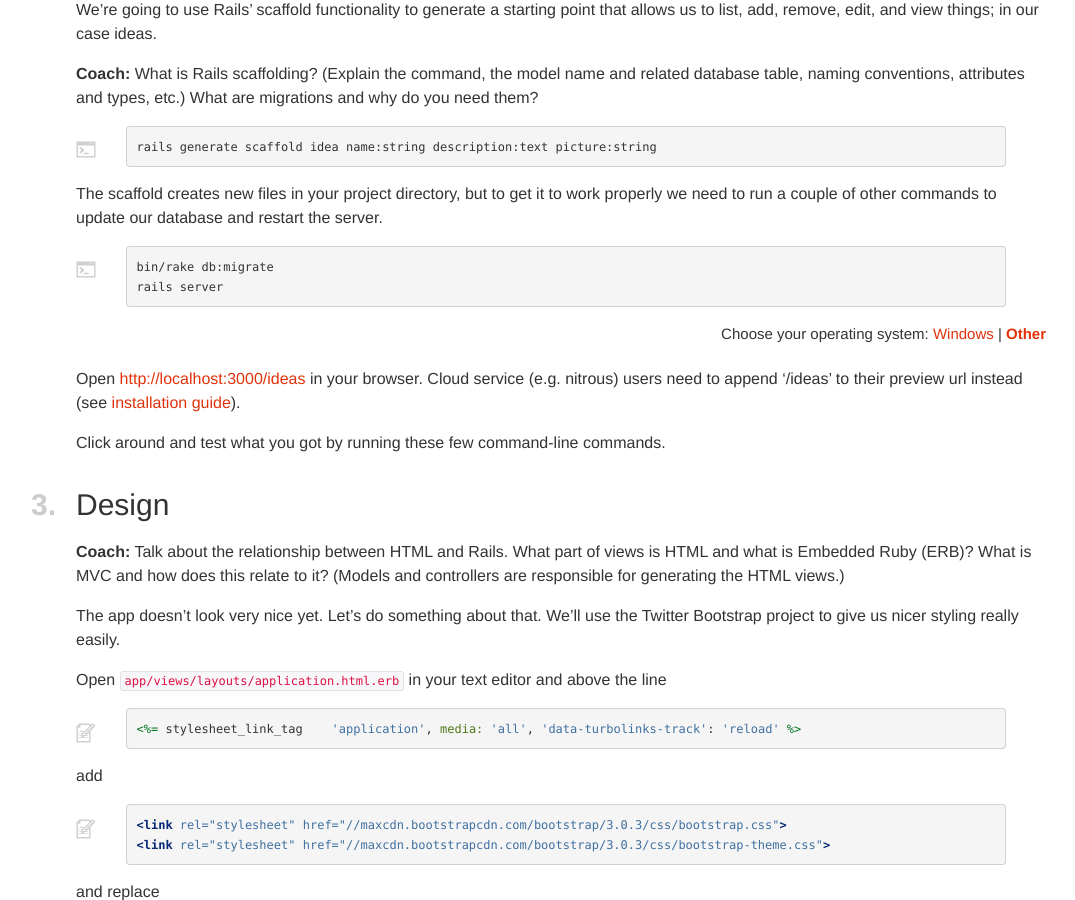
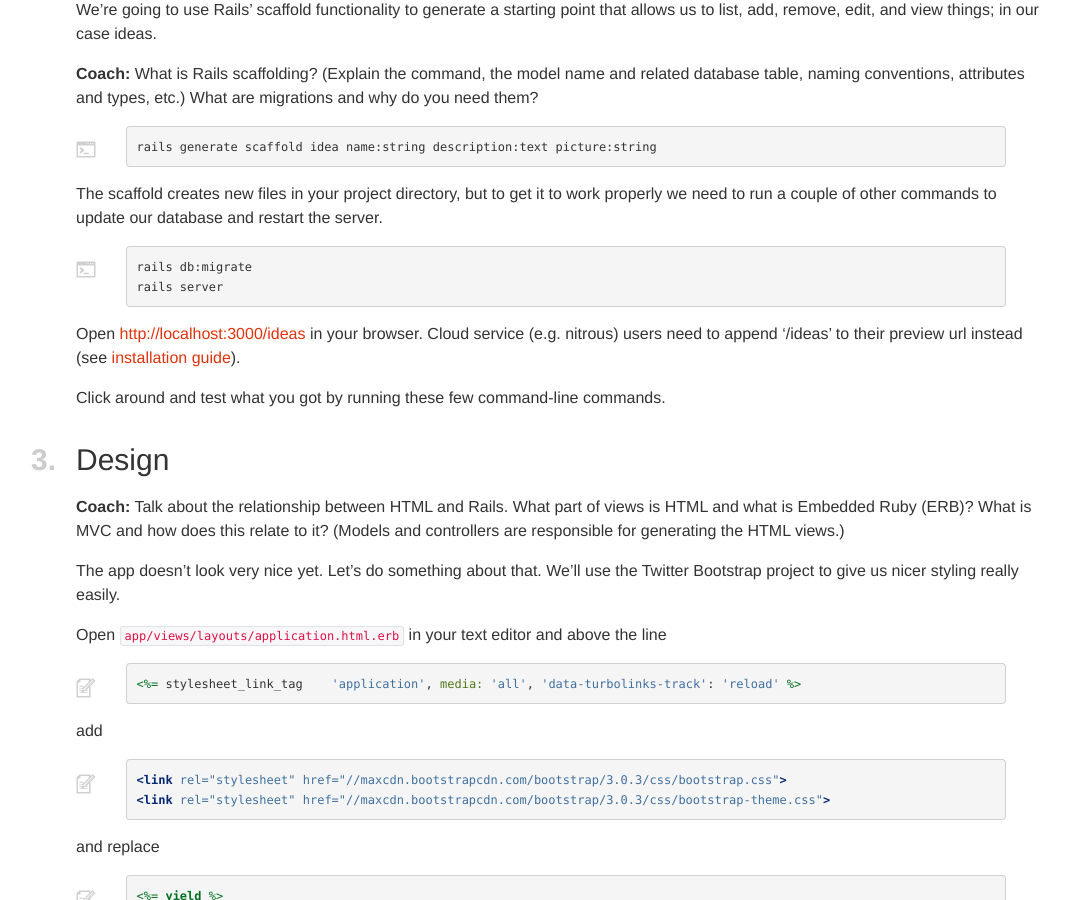
Before and after one commit to railsgirls/guides.railsgirls.com, a Jekyll site: the page built from _posts/2012-04-18-app.markdown, in a window 1280 px wide and 900 px high, scrolled down 2256 px. Shown: the whole window, without its empty margins (9-1084 px from the left). Built offline with Jekyll 4.4.1, drawn with Linux system fonts in a browser that asks for light colours; nearby versions of some CDN libraries; some of the changed text lies outside the part shown.

Commit message:
Update the app page for Rails5.

```diff
--- a/_posts/2012-04-18-app.markdown
+++ b/_posts/2012-04-18-app.markdown
@@ -168,21 +168,10 @@
 
 The scaffold creates new files in your project directory, but to get it to work properly we need to run a couple of other commands to update our database and restart the server.
 
-<div class="os-specific">
-  <div class="nix">
 {% highlight sh %}
-bin/rake db:migrate
+rails db:migrate
 rails server
 {% endhighlight %}
-  </div>
-
-  <div class="win">
-{% highlight sh %}
-ruby bin/rake db:migrate
-rails server
-{% endhighlight %}
-  </div>
-</div>
 
 Open <http://localhost:3000/ideas> in your browser. Cloud service (e.g. nitrous) users need to append '/ideas' to their preview url instead (see [installation guide](/install#using-a-cloud-service)).
 
@@ -338,13 +327,13 @@
 If this happens, in file `app/views/ideas/_form.html.erb` change the line
 
 {% highlight erb %}
-<%= form_for(@idea) do |f| %>
+<%= form_for(idea) do |f| %>
 {% endhighlight %}
 
 to
 
 {% highlight erb %}
-<%= form_for @idea, :html => {:multipart => true} do |f| %>
+<%= form_for(idea, html: {multipart: true}) do |f| %>
 {% endhighlight %}
 
 In your browser, add new idea with a picture. When you upload a picture it doesn't look nice because it only shows a path to the file, so let's fix that.
@@ -358,7 +347,7 @@
 to
 
 {% highlight erb %}
-<%= image_tag(@idea.picture_url, :width => 600) if @idea.picture.present? %>
+<%= image_tag(@idea.picture_url, width: 600) if @idea.picture.present? %>
 {% endhighlight %}
 
 Now refresh your browser to see what changed.
@@ -373,7 +362,7 @@
 Open `config/routes.rb` and after the first line add
 
 {% highlight ruby %}
-root :to => redirect('/ideas')
+root to: redirect('/ideas')
 {% endhighlight %}
 
 Test the change by opening the root path (that is, <http://localhost:3000/> or your preview url) in your browser.
```
Also changed, not shown: other parts of _posts/2012-04-18-app.markdown (+1 -1 lines).
